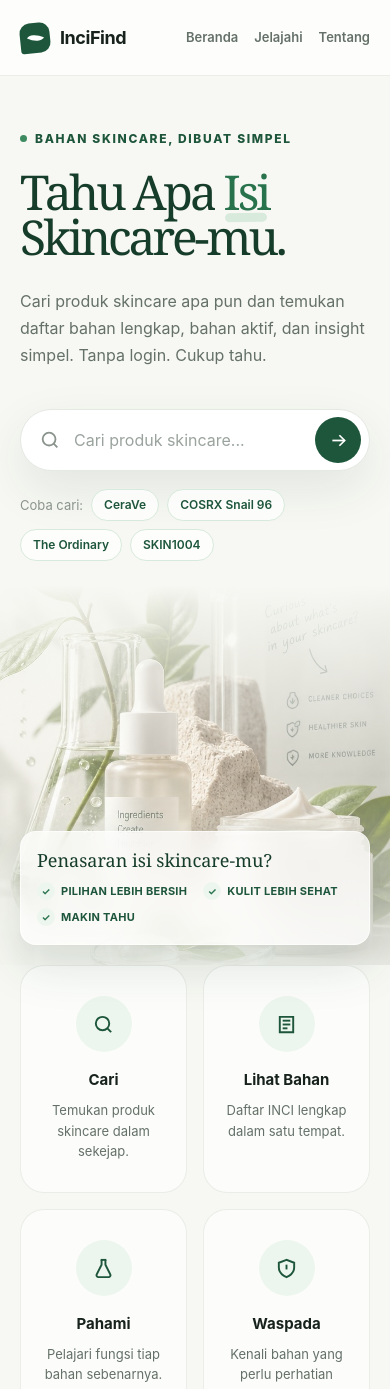
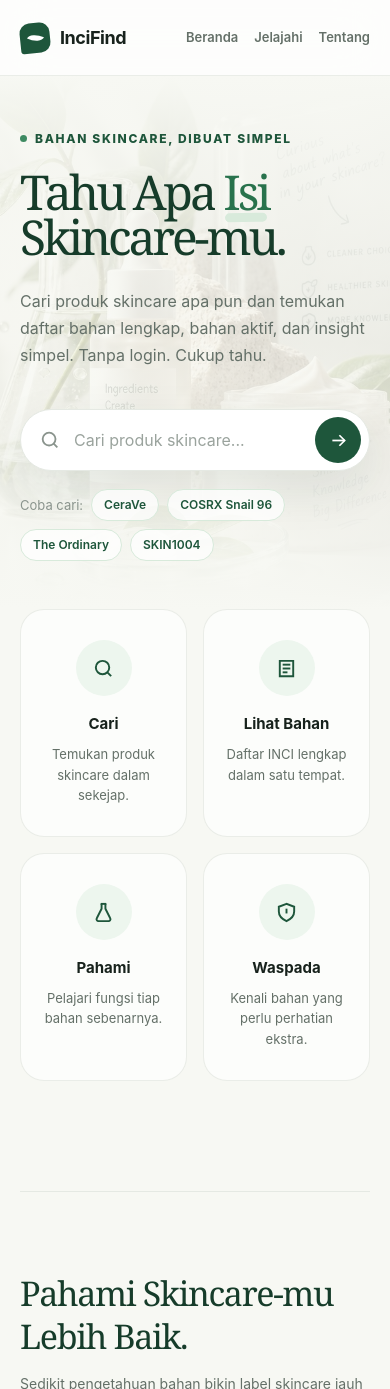
Before and after one commit to shafiqmu/InciFind, a Next.js app: page / in a window 390 px wide. Shown: the top 1389 px of the page. Built offline with nearby package versions, Linux system fonts and the light colour scheme.

Commit message:
Hero mobile: teks di atas background foto, kartu kata dibuang

```diff
--- a/app/page.tsx
+++ b/app/page.tsx
@@ -81,6 +81,16 @@ export default function Home() {
     <main>
       {/* HERO */}
       <section className="relative">
+        {/* BG foto khusus mobile/tablet: di belakang tulisan */}
+        <div className="absolute inset-0 lg:hidden" aria-hidden="true">
+          {/* eslint-disable-next-line @next/next/no-img-element */}
+          <img
+            src="/hero-skincare.jpg"
+            alt=""
+            className="absolute inset-0 w-full h-full object-cover"
+          />
+          <div className="absolute inset-0 bg-gradient-to-b from-mist via-mist/80 to-mist" />
+        </div>
         <div className="relative w-[min(1180px,calc(100%-40px))] mx-auto grid lg:grid-cols-[1.05fr_0.95fr] gap-8 lg:gap-10 items-center lg:min-h-[650px] py-12 lg:py-[80px]">
           <div className="text-left">
             <div className="inline-flex items-center gap-2 mb-[22px] text-pine-800 text-xs font-extrabold tracking-[0.14em] uppercase">
@@ -114,45 +124,6 @@ export default function Home() {
               alt="Skincare products with botanical leaves"
               className="absolute inset-0 w-full h-full object-cover rounded-[34px] [mask-image:linear-gradient(to_right,transparent,black_18%)]"
             />
-            <div className="absolute right-5 top-8 w-[228px] rounded-2xl bg-white/70 backdrop-blur-md border border-white/60 shadow-[0_18px_50px_rgba(23,60,42,0.15)] p-4">
-              <p className="font-serif text-pine-900 text-[17px] leading-snug mb-3">
-                Penasaran isi skincare-mu?
-              </p>
-              {['Pilihan lebih bersih', 'Kulit lebih sehat', 'Makin tahu'].map((t) => (
-                <div key={t} className="flex items-center gap-2 py-1 text-[11px] font-bold text-pine-800 uppercase tracking-wide">
-                  <span className="w-[18px] h-[18px] grid place-items-center rounded-full bg-pine-100 text-pine-700 text-[10px] shrink-0">
-                    ✓
-                  </span>
-                  {t}
-                </div>
-              ))}
-            </div>
-          </div>
-        </div>
-
-        {/* Foto mobile+tablet: full-bleed nempel di bawah teks */}
-        <div className="lg:hidden relative -mt-6">
-          {/* eslint-disable-next-line @next/next/no-img-element */}
-          <img
-            src="/hero-skincare.jpg"
-            alt="Skincare products with botanical leaves"
-            className="w-full h-[380px] md:h-[440px] object-cover"
-          />
-          <div className="absolute inset-0 bg-gradient-to-b from-mist via-mist/30 to-mist/90" />
-          <div className="absolute bottom-5 inset-x-5 rounded-2xl bg-white/70 backdrop-blur-md border border-white/60 shadow-[0_18px_50px_rgba(23,60,42,0.15)] p-4">
-            <p className="font-serif text-pine-900 text-lg leading-snug mb-2">
-              Penasaran isi skincare-mu?
-            </p>
-            <div className="flex flex-wrap gap-x-4 gap-y-1">
-              {['Pilihan lebih bersih', 'Kulit lebih sehat', 'Makin tahu'].map((t) => (
-                <div key={t} className="flex items-center gap-1.5 py-0.5 text-[11px] font-bold text-pine-800 uppercase tracking-wide">
-                  <span className="w-[18px] h-[18px] grid place-items-center rounded-full bg-pine-100 text-pine-700 text-[10px] shrink-0">
-                    ✓
-                  </span>
-                  {t}
-                </div>
-              ))}
-            </div>
           </div>
         </div>
       </section>
```
